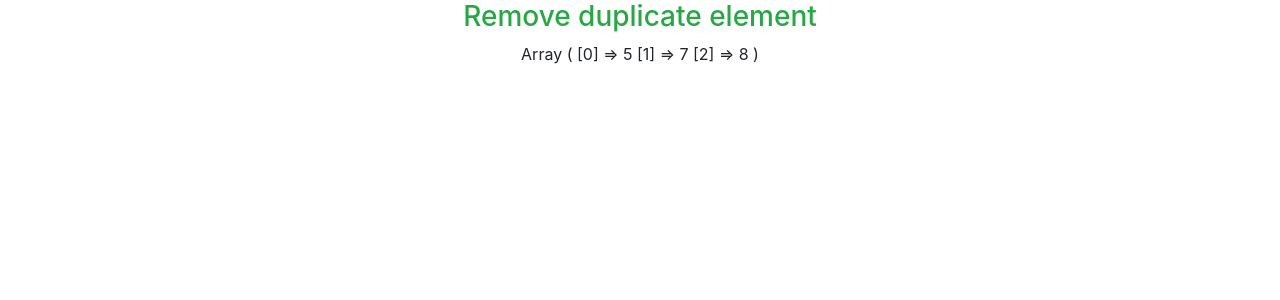
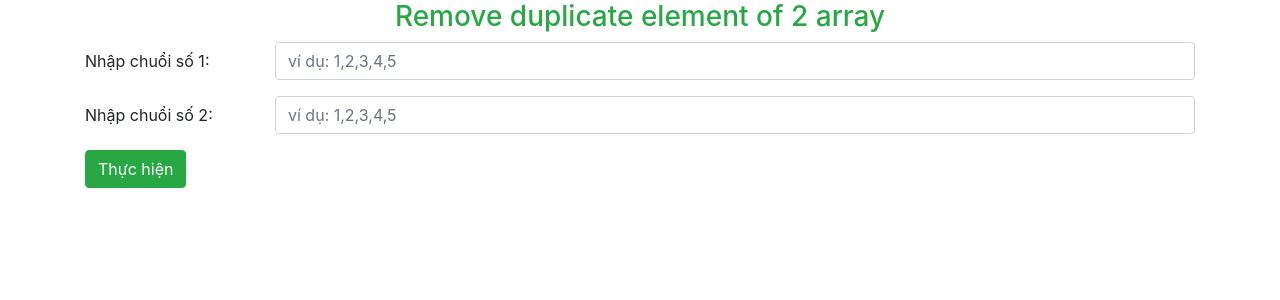
Before and after one commit to phamtung-23/Excercise_Trainning, a PHP site: page /ex6.php in a window 1280 px wide. Shown: the top 300 px of the page. Run offline with PHP 8.4, Linux system fonts and the light colour scheme; some libraries are stand-ins or nearby versions.

Commit message:
update ex6 input with form

```diff
--- a/exercise/ex5.php
+++ b/exercise/ex5.php
@@ -59,7 +59,7 @@
     </div>
 
 
-    <script src="https://code.jquery.com/jquery-3.2.1.slim.min.js"
+    <script src="https://code.jquebry.com/jquery-3.2.1.slim.min.js"
       integrity="sha384-KJ3o2DKtIkvYIK3UENzmM7KCkRr/rE9/Qpg6aAZGJwFDMVNA/GpGFF93hXpG5KkN" crossorigin="anonymous">
     </script>
     <script src="https://cdn.jsdelivr.net/npm/popper.js@1.12.9/dist/umd/popper.min.js"
--- a/exercise/ex6.php
+++ b/exercise/ex6.php
@@ -13,9 +13,44 @@
 
 <body>
   <div class="container">
-    <h3 class="text-center text-success">Remove duplicate element</h3>
+    <h3 class="text-center text-success">Remove duplicate element of 2 array</h3>
+    <!-- form nhận dữ liệu input -->
+    <form method="POST">
+      <div class="form-group row">
+        <label for="inputEmail3" class="col-sm-2 col-form-label">Nhập chuổi số 1:</label>
+        <div class="col-sm-10">
+          <input type="text" name="string1" class="form-control" id="inputEmail3" placeholder="ví dụ: 1,2,3,4,5">
+        </div>
+      </div>
+      <div class="form-group row">
+        <label for="inputEmail3" class="col-sm-2 col-form-label">Nhập chuổi số 2:</label>
+        <div class="col-sm-10">
+          <input type="text" name="string2" class="form-control" id="inputEmail3" placeholder="ví dụ: 1,2,3,4,5">
+        </div>
+      </div>
+      <div class="form-group row">
+        <div class="col-sm-10">
+          <button type="submot" class="btn btn-success">Thực hiện</button>
+        </div>
+      </div>
+    </form>
     <div class=" w-100 text-center ">
       <?php
+        if($_SERVER['REQUEST_METHOD'] == 'POST'){
+          if(isset($_POST["string2"])&&isset($_POST["string1"])){
+            $string1 = ($_POST["string1"]);
+            $string2 = ($_POST["string2"]);
+            // in input
+            echo "Input 1: ".$string1."</br>";
+            echo "Input 2: ".$string2."</br>";
+            $arr1  = explode(',', $string1);
+            $arr2  = explode(',', $string2);
+            // gọi hàm remove
+            Remove($arr1,$arr2);
+          }else{
+            echo "Vui lòng nhập đầy đủ!";
+          }
+        }
         function Remove( $arr1, $arr2 ) {
 
          $different_element1 =  array_diff($arr1, $arr2);
@@ -24,7 +59,6 @@
          $result = array_merge($different_element1,$different_element2);
          print_r( $result);
         }
-        Remove([1,2,3,4,5], [1,2,3,4,7,8]);
       ?>
     </div>
 
```
